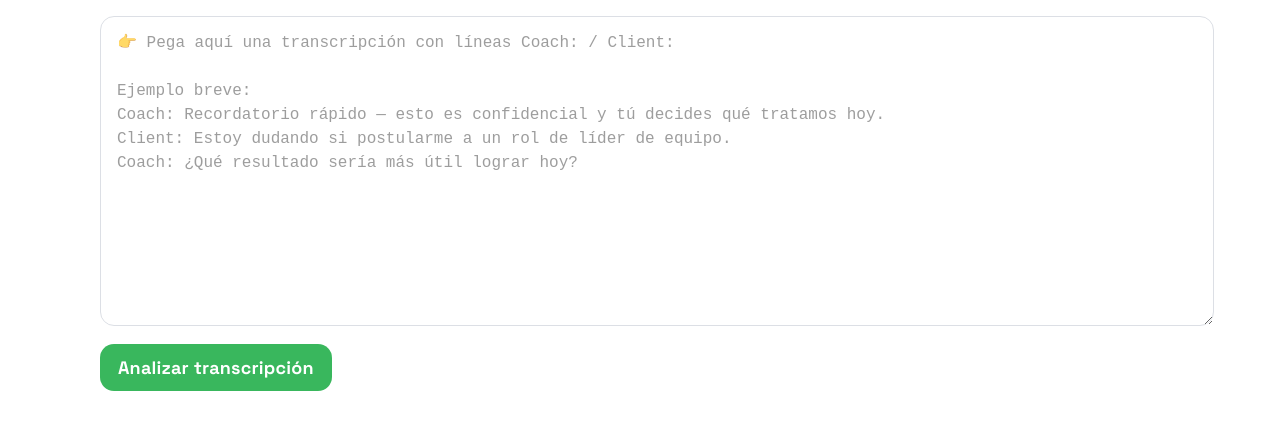
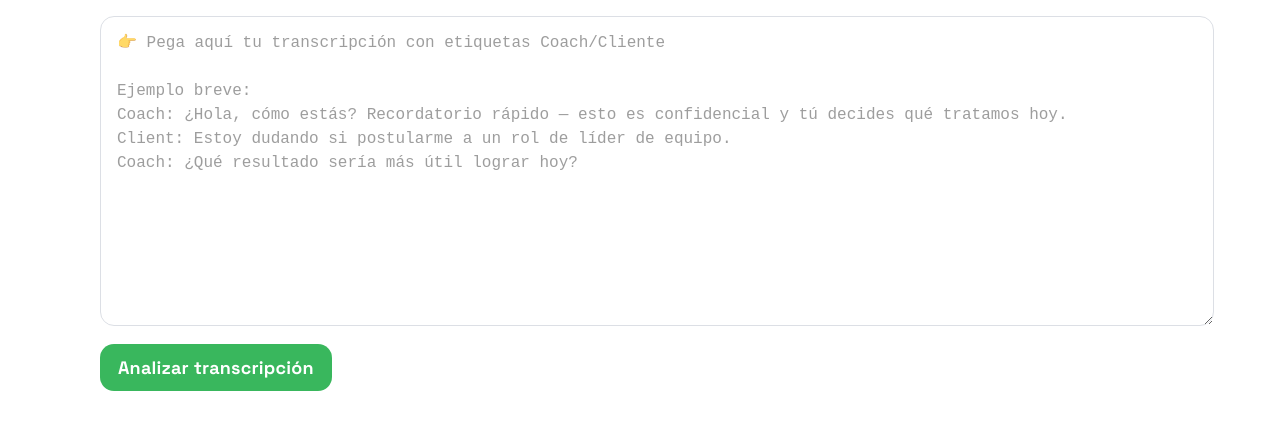
Before and after one commit to franciscorosalesf/scorecard-web, a website: page index.html in a window 1280 px wide. Drawn offline with Linux system fonts and the light colour scheme.

Commit message:
Update index.html

```diff
--- a/index.html
+++ b/index.html
@@ -86,7 +86,7 @@
 <body>
   <div class="app">
     <!-- Transcript box + button -->
-    <textarea id="txt" placeholder="👉 Pega aquí una transcripción con líneas Coach: / Client:&#10;&#10;Ejemplo breve:&#10;Coach: Recordatorio rápido — esto es confidencial y tú decides qué tratamos hoy.&#10;Client: Estoy dudando si postularme a un rol de líder de equipo.&#10;Coach: ¿Qué resultado sería más útil lograr hoy?"></textarea>
+    <textarea id="txt" placeholder="👉 Pega aquí tu transcripción con etiquetas Coach/Cliente&#10;&#10;Ejemplo breve:&#10;Coach: ¿Hola, cómo estás? Recordatorio rápido — esto es confidencial y tú decides qué tratamos hoy.&#10;Client: Estoy dudando si postularme a un rol de líder de equipo.&#10;Coach: ¿Qué resultado sería más útil lograr hoy?"></textarea>
 
     <div class="row">
       <button id="runBtn">Analizar transcripción</button>
```
